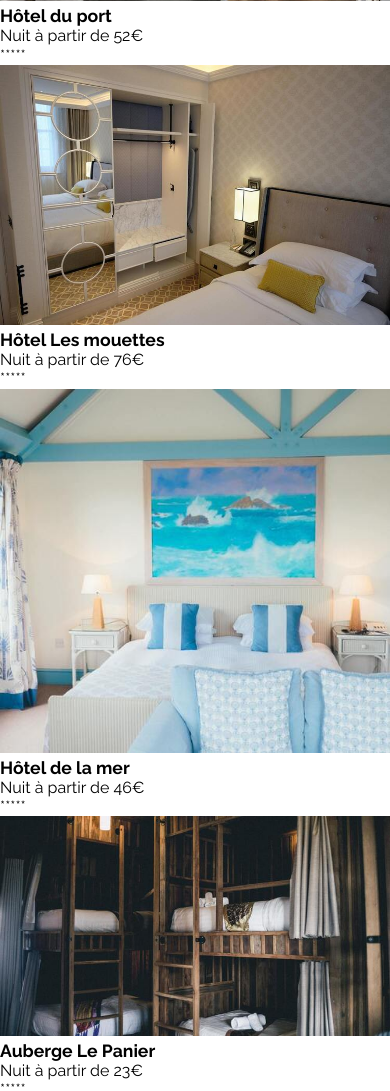
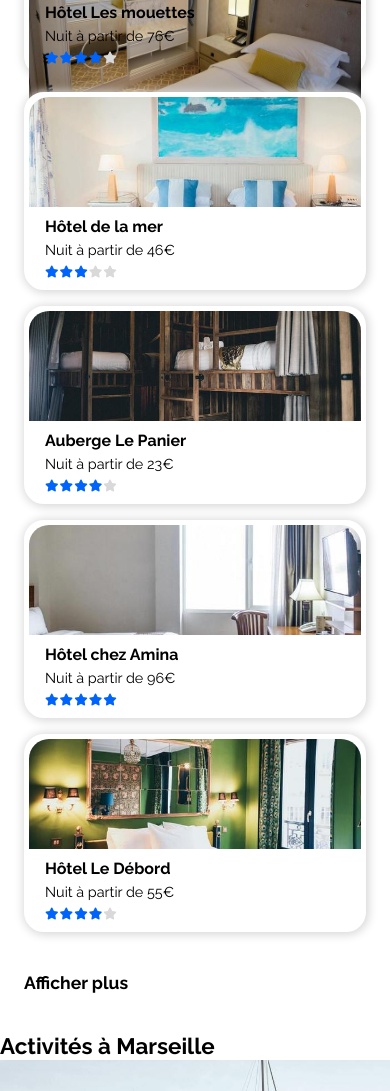
Before and after one commit to SylvieCanongia/SylvieCanongia_2_06092021, a plain HTML site: page index.html in a window 390 px wide. Shown: the part 1880-2971 px from the top of the page. Drawn offline with Linux system fonts and the light colour scheme.

Commit message:
accommodations section mobile styles

```diff
--- a/index.html
+++ b/index.html
@@ -194,7 +194,7 @@
                       <i aria-hidden="true" class="fas fa-star"></i>
                       <i aria-hidden="true" class="fas fa-star"></i>
                       <i aria-hidden="true" class="fas fa-star"></i>
-                      <i aria-hidden="true" class="fas fa-star lastRate"></i>
+                      <i aria-hidden="true" class="fas fa-star noStar"></i>
                     </div>
                   </article>
                 </a>
@@ -218,7 +218,7 @@
                       <i aria-hidden="true" class="fas fa-star"></i>
                       <i aria-hidden="true" class="fas fa-star"></i>
                       <i aria-hidden="true" class="fas fa-star"></i>
-                      <i aria-hidden="true" class="fas fa-star lastRate"></i>
+                      <i aria-hidden="true" class="fas fa-star noStar"></i>
                     </div>
                   </article>
                 </a>
@@ -244,7 +244,17 @@
                       Auberge la Cannebière
                     </h3>
                     <p class="resultsList__cardPrice">Nuit à partir de 25€</p>
-                    <div class="resultsList__cardRating">*****</div>
+                    <div
+                      class="resultsList__cardRating"
+                      role="img"
+                      aria-label="Rating"
+                    >
+                      <i aria-hidden="true" class="fas fa-star"></i>
+                      <i aria-hidden="true" class="fas fa-star"></i>
+                      <i aria-hidden="true" class="fas fa-star"></i>
+                      <i aria-hidden="true" class="fas fa-star"></i>
+                      <i aria-hidden="true" class="fas fa-star noStar"></i>
+                    </div>
                   </article>
                 </a>
                 <a href="#">
@@ -256,7 +266,17 @@
                     />
                     <h3 class="resultsList__cardHeading">Hôtel du port</h3>
                     <p class="resultsList__cardPrice">Nuit à partir de 52€</p>
-                    <div class="resultsList__cardRating">*****</div>
+                    <div
+                      class="resultsList__cardRating"
+                      role="img"
+                      aria-label="Rating"
+                    >
+                      <i aria-hidden="true" class="fas fa-star"></i>
+                      <i aria-hidden="true" class="fas fa-star"></i>
+                      <i aria-hidden="true" class="fas fa-star"></i>
+                      <i aria-hidden="true" class="fas fa-star"></i>
+                      <i aria-hidden="true" class="fas fa-star"></i>
+                    </div>
                   </article>
                 </a>
                 <a href="#">
@@ -268,7 +288,17 @@
                     />
                     <h3 class="resultsList__cardHeading">Hôtel Les mouettes</h3>
                     <p class="resultsList__cardPrice">Nuit à partir de 76€</p>
-                    <div class="resultsList__cardRating">*****</div>
+                    <div
+                      class="resultsList__cardRating"
+                      role="img"
+                      aria-label="Rating"
+                    >
+                      <i aria-hidden="true" class="fas fa-star"></i>
+                      <i aria-hidden="true" class="fas fa-star"></i>
+                      <i aria-hidden="true" class="fas fa-star"></i>
+                      <i aria-hidden="true" class="fas fa-star"></i>
+                      <i aria-hidden="true" class="fas fa-star noStar"></i>
+                    </div>
                   </article>
                 </a>
                 <a href="#">
@@ -280,7 +310,17 @@
                     />
                     <h3 class="resultsList__cardHeading">Hôtel de la mer</h3>
                     <p class="resultsList__cardPrice">Nuit à partir de 46€</p>
-                    <div class="resultsList__cardRating">*****</div>
+                    <div
+                      class="resultsList__cardRating"
+                      role="img"
+                      aria-label="Rating"
+                    >
+                      <i aria-hidden="true" class="fas fa-star"></i>
+                      <i aria-hidden="true" class="fas fa-star"></i>
+                      <i aria-hidden="true" class="fas fa-star"></i>
+                      <i aria-hidden="true" class="fas fa-star noStar"></i>
+                      <i aria-hidden="true" class="fas fa-star noStar"></i>
+                    </div>
                   </article>
                 </a>
                 <a href="#">
@@ -292,7 +332,17 @@
                     />
                     <h3 class="resultsList__cardHeading">Auberge Le Panier</h3>
                     <p class="resultsList__cardPrice">Nuit à partir de 23€</p>
-                    <div class="resultsList__cardRating">*****</div>
+                    <div
+                      class="resultsList__cardRating"
+                      role="img"
+                      aria-label="Rating"
+                    >
+                      <i aria-hidden="true" class="fas fa-star"></i>
+                      <i aria-hidden="true" class="fas fa-star"></i>
+                      <i aria-hidden="true" class="fas fa-star"></i>
+                      <i aria-hidden="true" class="fas fa-star"></i>
+                      <i aria-hidden="true" class="fas fa-star noStar"></i>
+                    </div>
                   </article>
                 </a>
                 <a href="#">
@@ -304,7 +354,17 @@
                     />
                     <h3 class="resultsList__cardHeading">Hôtel chez Amina</h3>
                     <p class="resultsList__cardPrice">Nuit à partir de 96€</p>
-                    <div class="resultsList__cardRating">*****</div>
+                    <div
+                      class="resultsList__cardRating"
+                      role="img"
+                      aria-label="Rating"
+                    >
+                      <i aria-hidden="true" class="fas fa-star"></i>
+                      <i aria-hidden="true" class="fas fa-star"></i>
+                      <i aria-hidden="true" class="fas fa-star"></i>
+                      <i aria-hidden="true" class="fas fa-star"></i>
+                      <i aria-hidden="true" class="fas fa-star"></i>
+                    </div>
                   </article>
                 </a>
                 <a href="#">
@@ -316,11 +376,21 @@
                     />
                     <h3 class="resultsList__cardHeading">Hôtel Le Débord</h3>
                     <p class="resultsList__cardPrice">Nuit à partir de 55€</p>
-                    <div class="resultsList__cardRating">*****</div>
+                    <div
+                      class="resultsList__cardRating"
+                      role="img"
+                      aria-label="Rating"
+                    >
+                      <i aria-hidden="true" class="fas fa-star"></i>
+                      <i aria-hidden="true" class="fas fa-star"></i>
+                      <i aria-hidden="true" class="fas fa-star"></i>
+                      <i aria-hidden="true" class="fas fa-star"></i>
+                      <i aria-hidden="true" class="fas fa-star noStar"></i>
+                    </div>
                   </article>
                 </a>
               </div>
-              <div>Afficher plus</div>
+              <div class="displayMore">Afficher plus</div>
             </article>
           </div>
         </div>
--- a/styles/style.css
+++ b/styles/style.css
@@ -83,7 +83,7 @@ html {
 
 @media (prefers-reduced-motion: reduce) {
     html {
-      scroll-behavior: auto;
+        scroll-behavior: auto;
     }
 }
 
@@ -321,7 +321,6 @@ header {
     grid-template-areas:
         "mostPopular-section"
         "results-section";
-    gap: var(--space-M);
 }
 
 /* Most Popular Section */
@@ -334,11 +333,11 @@ header {
 }
 
 .mostPopularSection__popularList {
-    padding-inline: var(--maxWidthWrapper);
-    padding-block: var(--space-L);
     display: flex;
     flex-direction: column;
     gap: var(--space-XS);
+    padding-inline: var(--maxWidthWrapper);
+    padding-block: var(--space-L);
 }
 
 .popularList__heading__Wrapper {
@@ -360,9 +359,9 @@ header {
 .popularList__cardWrapper {
     display: grid;
     grid-template-areas:
-        "image heading"
-        "image price"
-        "image rating";
+        'image heading'
+        'image price'
+        'image rating';
     grid-template-columns: 120px 1fr;
     grid-template-rows: 45px 30px 1fr;
     background-color: var(--white);
@@ -402,7 +401,7 @@ header {
     color: var(--grey-light-border);
 }
 
-.popularList__cardRating i:not(.lastRate) {
+.popularList__cardRating i:not(.noStar) {
     color: var(--primary);
 }
 
@@ -419,6 +418,85 @@ header {
     grid-area: results-section;
 }
 
+.resultsSection__resultsList {
+    padding-inline: var(--maxWidthWrapper);
+    padding-block: var(--space-L);
+}
+
+.resultsList__heading {
+    margin-block-end: var(--space-S);
+}
+
+.resultsList__cards {
+    display: grid;
+    gap: 16px;
+    /* fluid grid : min-width = 400px or 100% / max-width = 1fr */
+    grid-template-columns:
+        repeat(auto-fill,
+            minmax(min(400px, 100%), 1fr));
+}
+
+.resultsList__cardWrapper {
+    display: grid;
+    grid-template-areas:
+        'image'
+        'heading'
+        'price'
+        'rating';
+    grid-template-columns: 1fr;
+    grid-template-rows: 120px 24px 24px 20px;
+    background-color: var(--white);
+    border: 5px solid var(--white);
+    border-radius: var(--radius-L);
+    box-shadow: 1px 1px 10px 2px var(--grey-light-border);
+}
+
+.resultsList__cardImg {
+    display: block;
+    grid-area: image;
+    height: 110px;
+    object-fit: cover;
+    border-start-start-radius: var(--radius-L);
+    border-start-end-radius: var(--radius-L);
+}
+
+.resultsList__cardHeading {
+    grid-area: heading;
+    font-size: var(--font-normal);
+}
+
+.resultsList__cardPrice {
+    grid-area: price;
+    font-size: var(--font-small);
+}
+
+.resultsList__cardRating {
+    grid-area: rating;
+    font-size: calc(var(--font-normal) * 0.75);
+    padding-block-end: calc(var(--space-base) * 1.5);
+    letter-spacing: -1px;
+}
+
+.resultsList__cardRating i {
+    color: var(--grey-light-border);
+}
+
+.resultsList__cardRating i:not(.noStar) {
+    color: var(--primary);
+}
+
+.resultsList__cardHeading,
+.resultsList__cardPrice,
+.resultsList__cardRating {
+    padding-inline: var(--space-XS);
+}
+
+.displayMore {
+    font-size: var(--font-medium);
+    font-weight: var(--font-weight-bold);
+    margin-block-start: var(--space-L);
+}
+
 /* --- FOOTER --- */
 
 /* ====================== */
```
Lines whose indentation alone changed are shown as unchanged.
